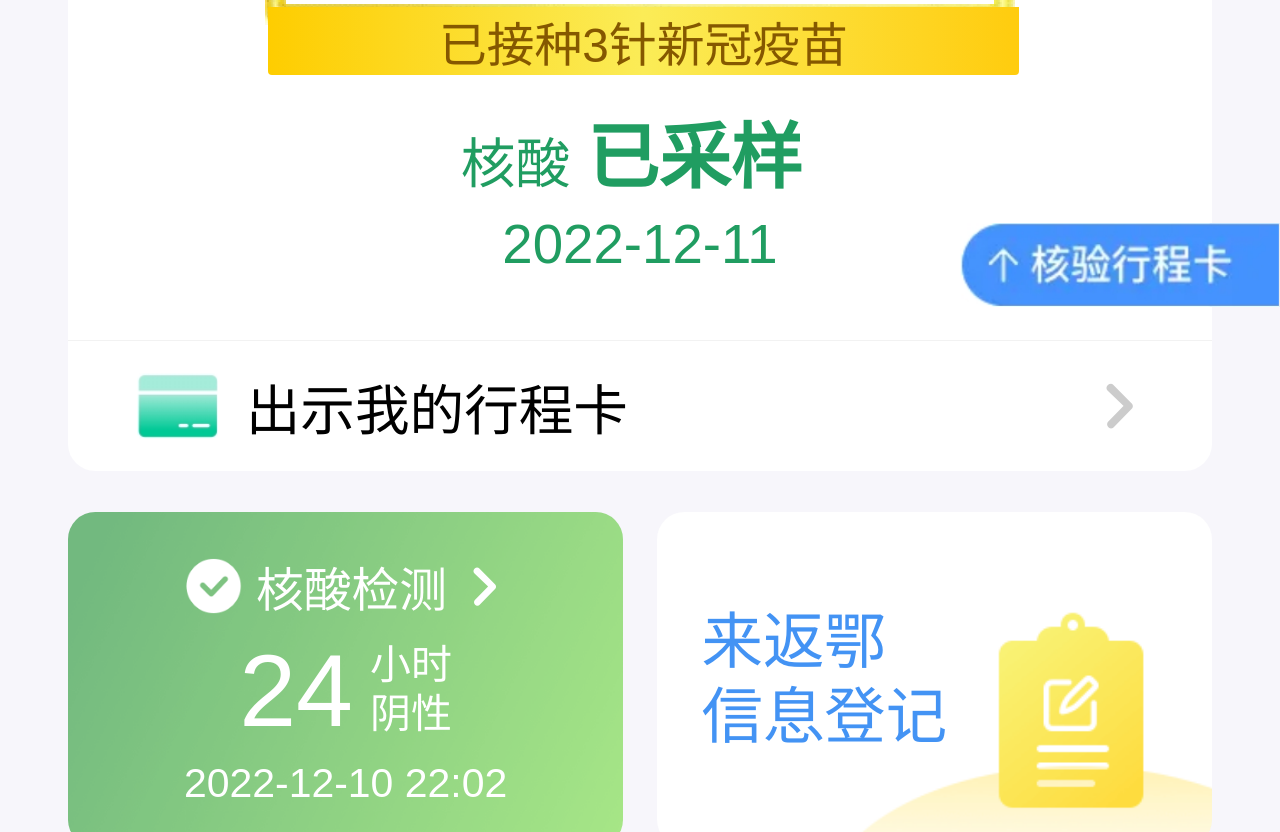
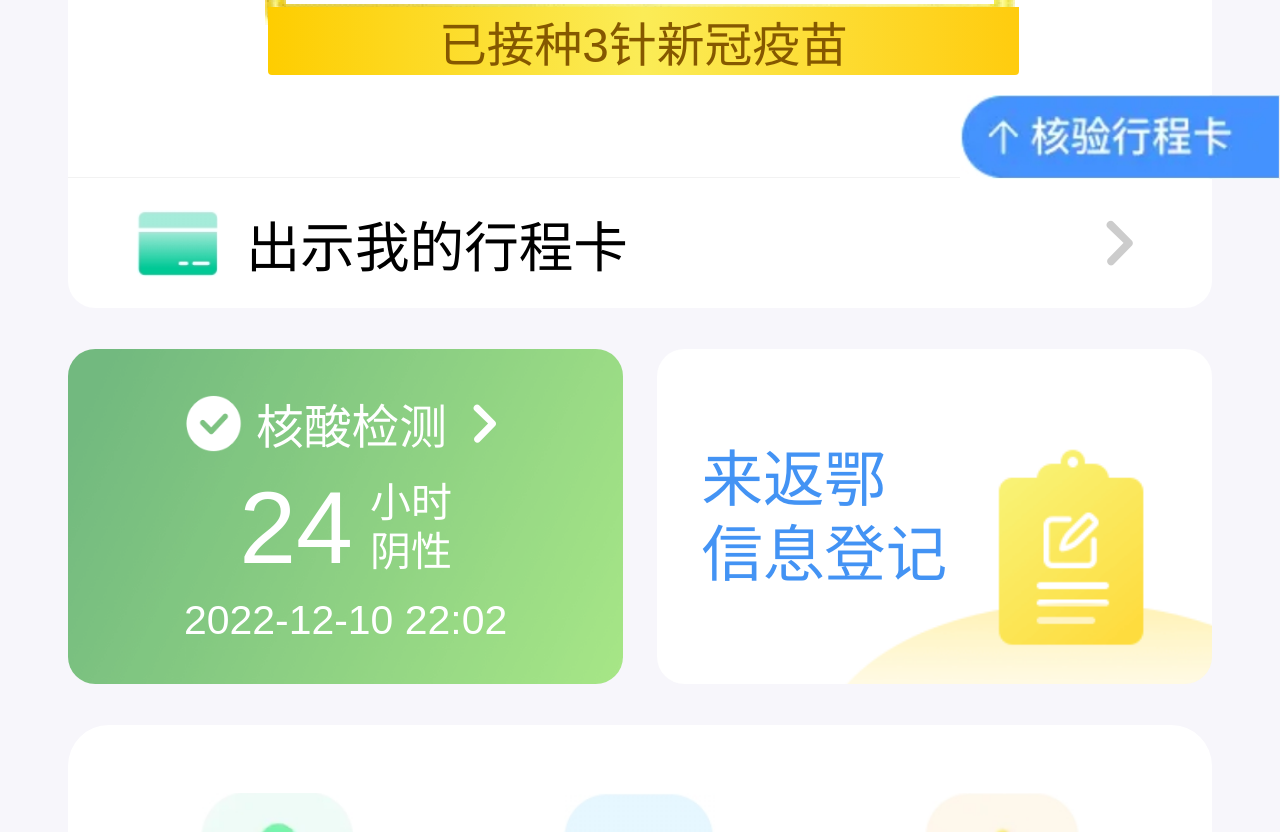
Before and after one commit to hidemenotor/hide-me, a plain HTML site: page wuhan-hc/index.html in a window 1280 px wide. Shown: the part 1323-2155 px from the top of the page. Drawn offline with Linux system fonts and the light colour scheme.

Commit message:
feat: wuhan-hc可选择显示或隐藏已采样

```diff
--- a/wuhan-hc/app.css
+++ b/wuhan-hc/app.css
@@ -1119,6 +1119,16 @@ swiper {
   justify-content: center;
   padding-top: 5.333vw;
 }
+.is-test2 {
+  align-items: center;
+  background-color: #fff;
+  color: #209d61;
+  display: flex;
+  flex-direction: column;
+  font-size: 4.267vw;
+  justify-content: center;
+  padding-top: 1.333vw;
+}
 .is-test img {
   height: 8vw;
   width: 8vw;
--- a/wuhan-hc/index.html
+++ b/wuhan-hc/index.html
@@ -129,7 +129,10 @@
                         ><view class="ym-style">已接种3针新冠疫苗</view></view
                       ></view
                     ><view class="tips-box"
-                      ><view class="is-test" onclick="toggleSampled()"
+                      ><view
+                        class="is-test"
+                        onclick="toggleSampled()"
+                        style="display: none"
                         ><view class="font-style"
                           ><view>核酸</view
                           ><view class="style01" style="font-weight: bold"
@@ -140,7 +143,15 @@
                           id="sample-date"
                           >2022-11-26</view
                         ></view
-                      ><view
+                      >
+                      <view
+                        class="is-test2"
+                        onclick="toggleSampled()"
+                        style="display: flex"
+                      >
+                        <view style="height: 10vw"></view>
+                      </view>
+                      <view
                         arialabel="查询我的行程卡"
                         ariarole="button"
                         class="xc-mini"
@@ -247,7 +258,8 @@
                 ></swiper-item
               ></swiper
             ><view
-              style="position: absolute; top: 120vw; right: 0vw; color: red"
+              id="xck"
+              style="position: absolute; top: 110vw; right: 0vw; color: red"
               ><img
                 src="./static/q-xck.png"
                 style="height: 6.6vw" /></view></view
@@ -336,11 +348,18 @@
             ? "block"
             : "none");
       }
-      let showing_sampled = !0;
+      let showing_sampled = false;
       function toggleSampled() {
         document.querySelector(".is-test").style.display = showing_sampled
           ? "flex"
           : "none";
+        document.querySelector(".is-test2").style.display = !showing_sampled
+          ? "flex"
+          : "none";
+        document.querySelector("#xck").style.top = showing_sampled
+          ? "120vw"
+          : "110vw";
+        showing_sampled = !showing_sampled;
       }
       initServiceWorker("wuhan-hc");
     </script>
```
